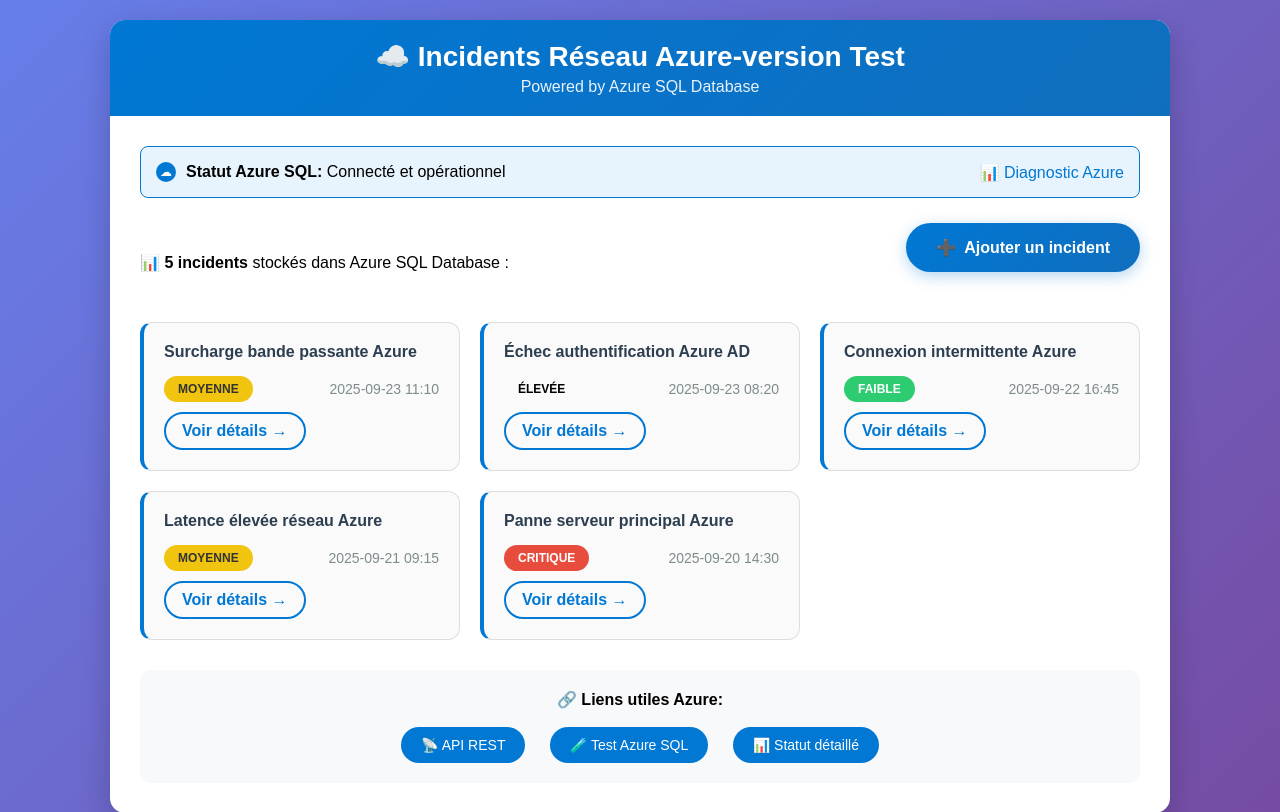
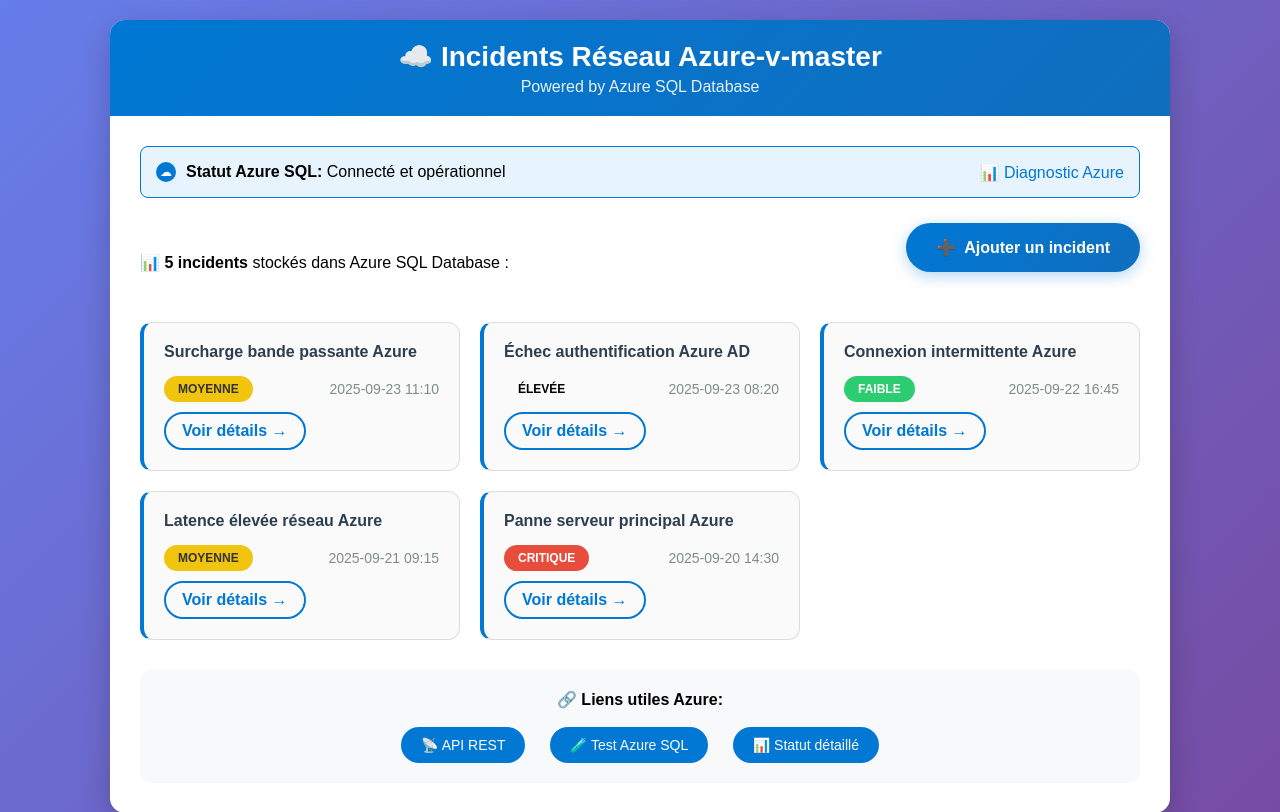
Before and after one commit to azure-user-stack/az204webapp, a Flask app: page / in a window 1280 px wide. Shown: the top 812 px of the page. Run offline with Flask 3, Linux system fonts and the light colour scheme; data comes from the database, SQL or seed files in the repository.

Commit message:
Master: Update incidents.html template

```diff
--- a/templates/incidents.html
+++ b/templates/incidents.html
@@ -209,7 +209,7 @@
 <body>
     <div class="container">
         <div class="azure-header">
-            <h1>☁️ Incidents Réseau Azure-version Test</h1>
+            <h1>☁️ Incidents Réseau Azure-v-master</h1>
             <div class="subtitle">Powered by Azure SQL Database</div>
         </div>
 
```
